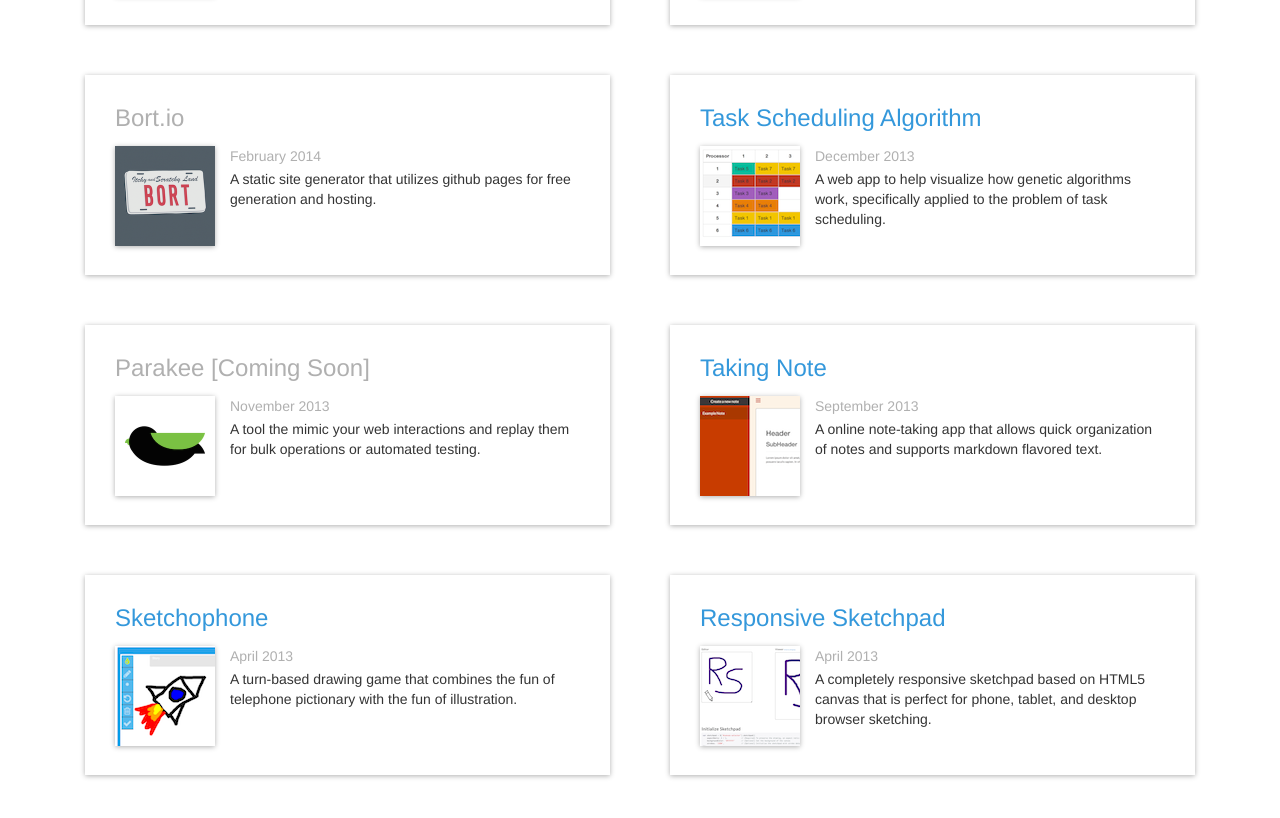
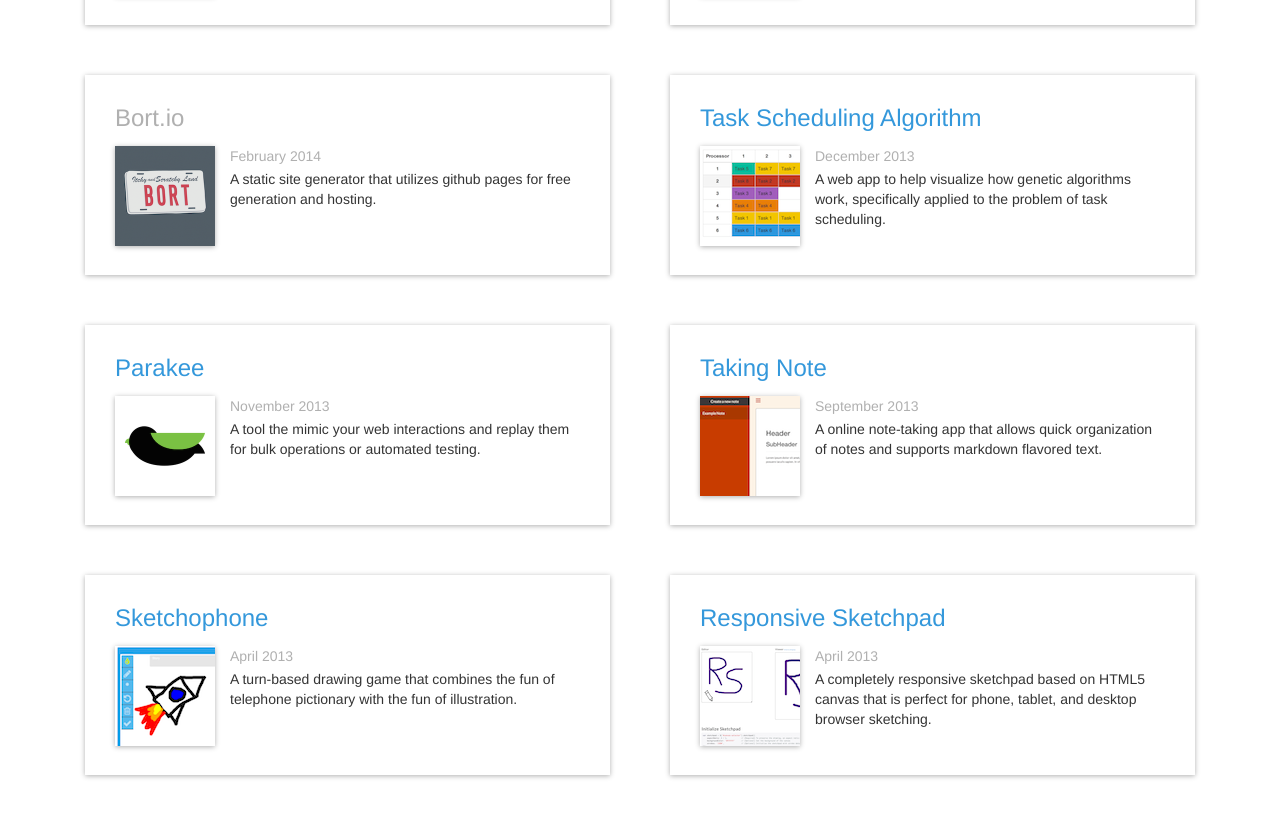
Before and after one commit to theisensanders-wf/theisensanders-wf.github.io, a Jekyll site: the page built from playground/index.html, in a window 1280 px wide and 900 px high, scrolled down 869 px. Shown: the top 818 px of the window. Built offline with Jekyll 4.4.1, drawn with Linux system fonts in a browser that asks for light colours; Markdown is read by kramdown in place of the engine named in the settings.

Commit message:
Attempt to support links to github page

```diff
--- a/playground/index.html
+++ b/playground/index.html
@@ -11,7 +11,13 @@
 
         <div class="col-md-6 experiment-container">
             <div class="experiment">
-                {% assign url = post.links.app or post.links.github %}
+                {% if post.links.app %}
+                    {% assign url = post.links.app %}
+                {% elsif post.links.github %}
+                    {% assign url = post.links.github  %}
+                {% else %}
+                    {% assign url = null %}
+                {% endif %}
 
                 <h3 class="experiment-title">
                     {% if url != null %}<a href="{{ url` }}">{{ post.title }}</a>
```
